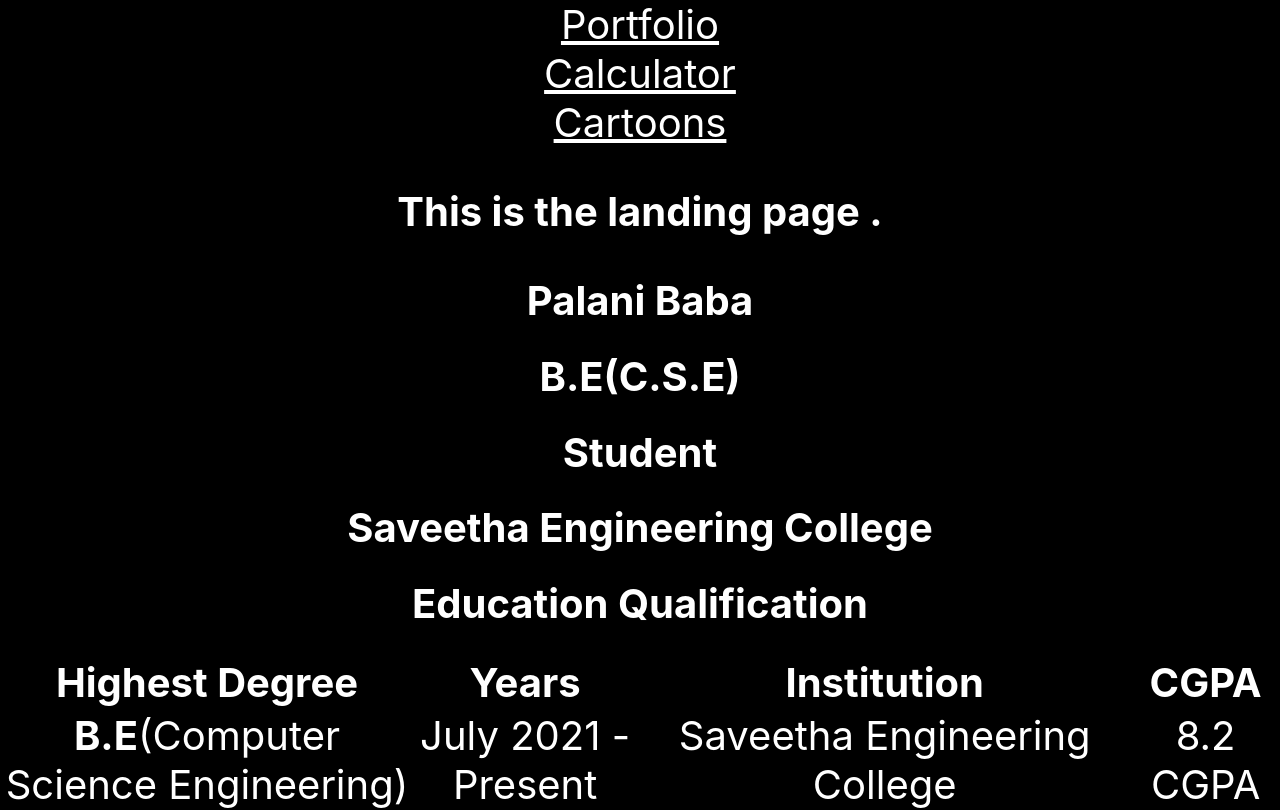
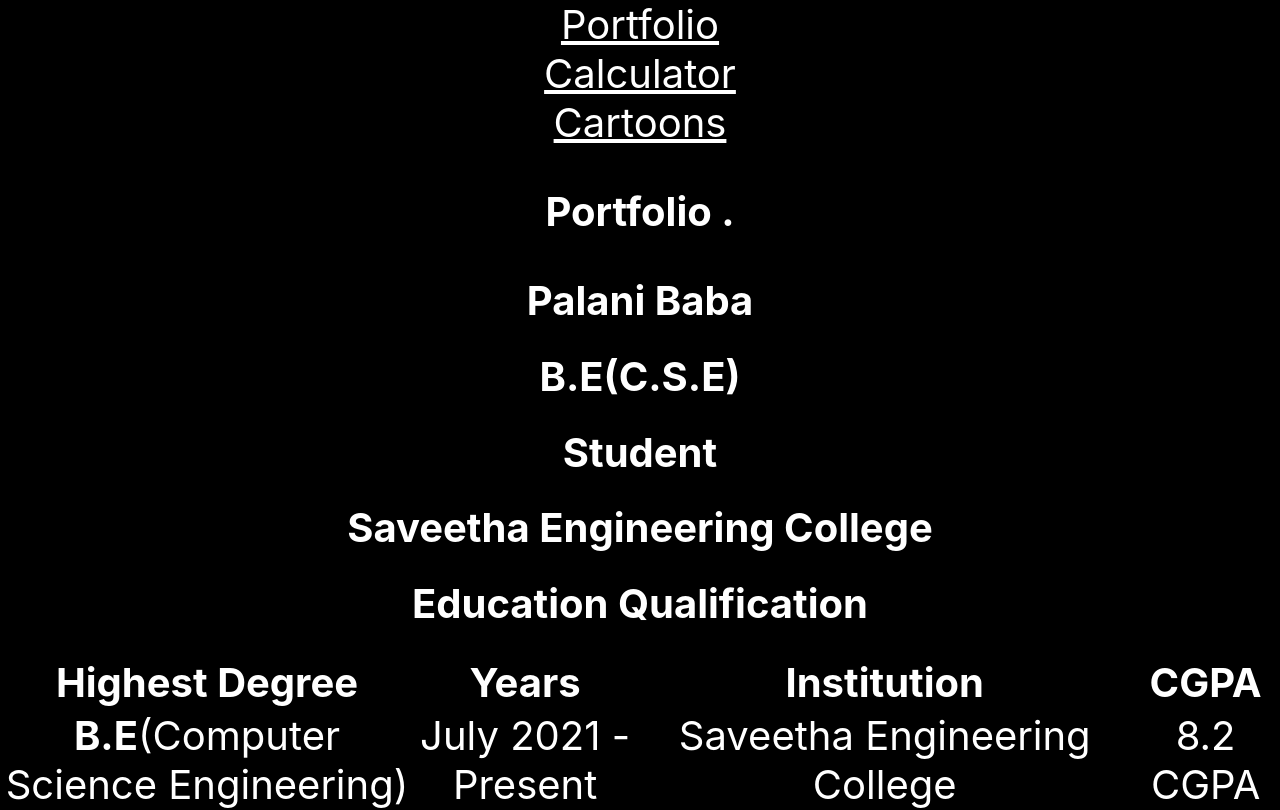
Before and after one commit to palani02/React-Routers-Task, a React (Create React App) app: page /Portfolio in a window 1280 px wide. Shown: the top 810 px of the page. Built offline with nearby package versions, Linux system fonts and the light colour scheme.

Commit message:
content changes in portfolio

```diff
--- a/src/Components/Routers/Portfolio/Portfolio.jsx
+++ b/src/Components/Routers/Portfolio/Portfolio.jsx
@@ -19,7 +19,7 @@
 //     </nav>
 // </header>
 
-<div><h3>This is the landing page .</h3>
+<div><h3>Portfolio .</h3>
     <div className='subject'>
     <h1>Palani Baba</h1>
     <h1>B.E(C.S.E)</h1>
```
